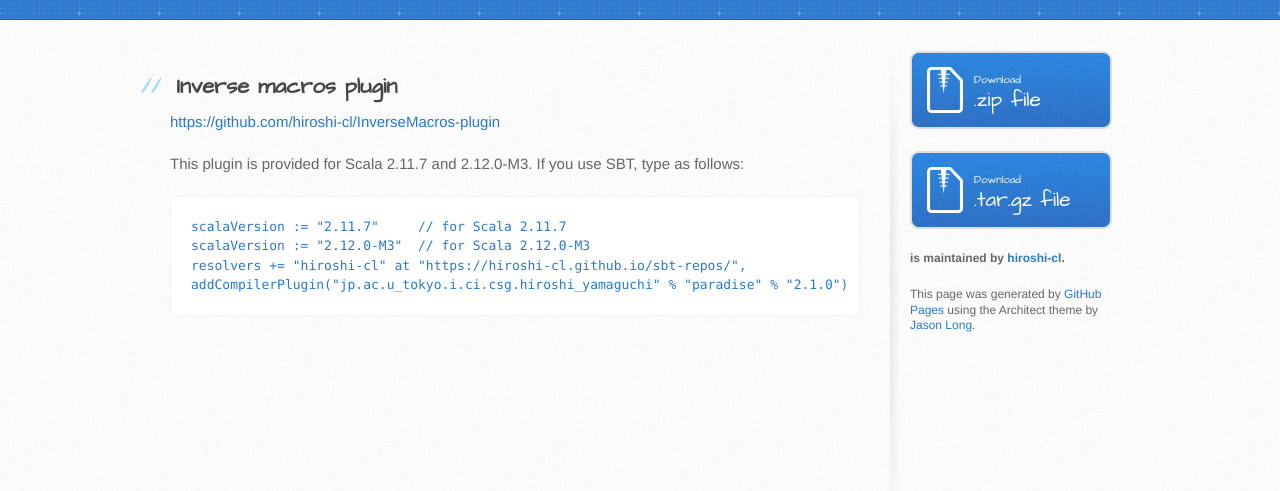
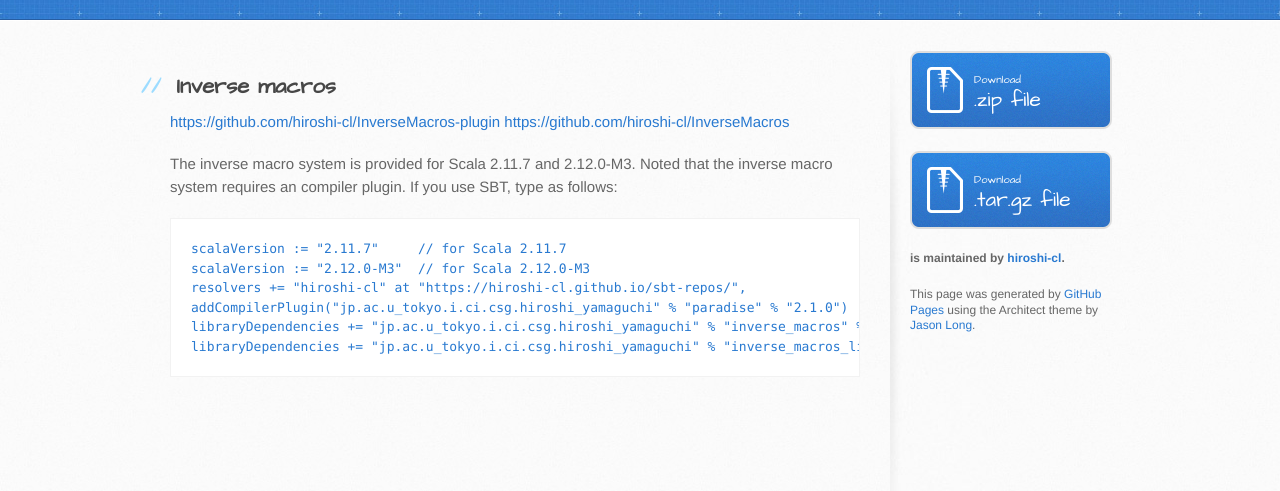
Before and after one commit to hiroshi-cl/sbt-repos, a plain HTML site: page index.html in a window 1280 px wide. Shown: the part 147-638 px from the top of the page. Drawn offline with Linux system fonts and the light colour scheme.

Commit message:
Create gh-pages branch via GitHub

```diff
--- a/index.html
+++ b/index.html
@@ -29,17 +29,21 @@
       <div class="inner clearfix">
         <section id="main-content">
           <h2>
-<a id="inverse-macros-plugin" class="anchor" href="#inverse-macros-plugin" aria-hidden="true"><span class="octicon octicon-link"></span></a>Inverse macros plugin</h2>
+<a id="inverse-macros" class="anchor" href="#inverse-macros" aria-hidden="true"><span class="octicon octicon-link"></span></a>Inverse macros</h2>
 
-<p><a href="https://github.com/hiroshi-cl/InverseMacros-plugin">https://github.com/hiroshi-cl/InverseMacros-plugin</a></p>
+<p><a href="https://github.com/hiroshi-cl/InverseMacros-plugin">https://github.com/hiroshi-cl/InverseMacros-plugin</a>
+<a href="https://github.com/hiroshi-cl/InverseMacros">https://github.com/hiroshi-cl/InverseMacros</a></p>
 
-<p>This plugin is provided for Scala 2.11.7 and 2.12.0-M3.
+<p>The inverse macro system is provided for Scala 2.11.7 and 2.12.0-M3.
+Noted that the inverse macro system requires an compiler plugin.
 If you use SBT, type as follows:</p>
 
 <pre><code>scalaVersion := "2.11.7"     // for Scala 2.11.7
 scalaVersion := "2.12.0-M3"  // for Scala 2.12.0-M3
 resolvers += "hiroshi-cl" at "https://hiroshi-cl.github.io/sbt-repos/",
 addCompilerPlugin("jp.ac.u_tokyo.i.ci.csg.hiroshi_yamaguchi" % "paradise" % "2.1.0")
+libraryDependencies += "jp.ac.u_tokyo.i.ci.csg.hiroshi_yamaguchi" % "inverse_macros" % "1.0-SNAPSHOT" // For inverse macro developers
+libraryDependencies += "jp.ac.u_tokyo.i.ci.csg.hiroshi_yamaguchi" % "inverse_macros_library" % "1.0-SNAPSHOT" // Sample macros
 </code></pre>
         </section>
 
```
Also changed, not shown: params.json (+1 -1 lines).
